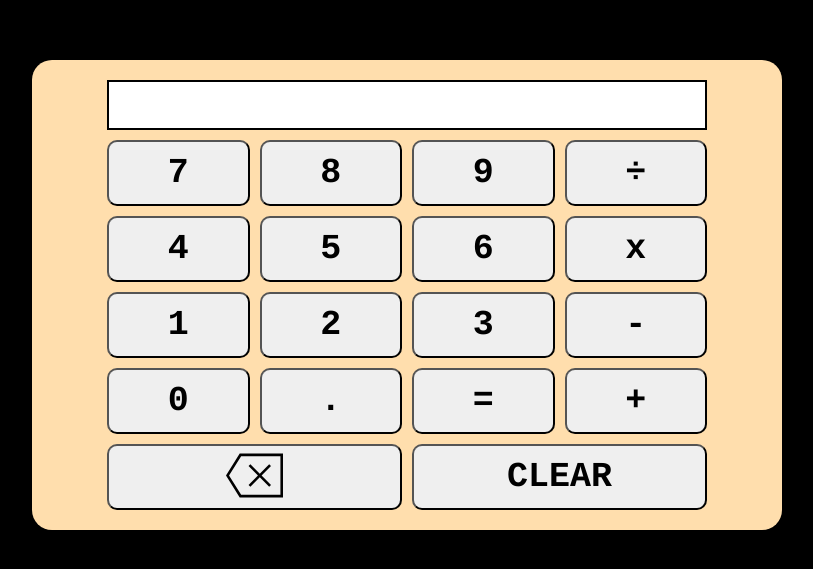
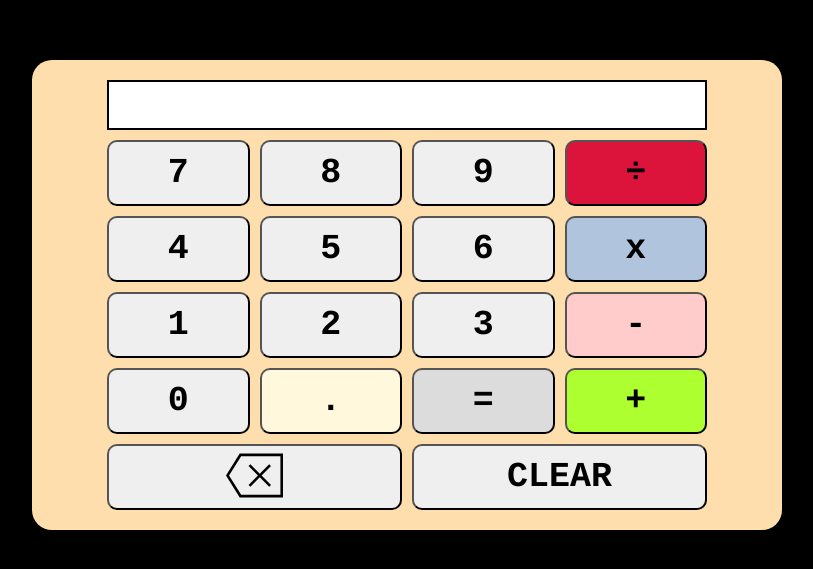
Before and after one commit to jdiaz90/odin-calculator, a plain HTML site: page index.html in a window 1280 px wide. Shown: the part 105-674 px from the top of the page, without its empty margins (233-1046 px from the left). Drawn offline with Linux system fonts and the light colour scheme; a web font is replaced by a local one.

Commit message:
Change color operand buttons

```diff
--- a/styles.css
+++ b/styles.css
@@ -76,3 +76,27 @@ body{
     font-size: 35px;
     border-radius: 10px;
 }
+
+.col input[value="+"]{
+    background-color: greenyellow;
+}
+
+.col input[value="-"]{
+    background-color: #FFCCCB;
+}
+
+.col input[value="x"]{
+    background-color: lightsteelblue;
+}
+
+.col input[value="÷"]{
+    background-color: crimson;
+}
+
+.col input[value="="]{
+    background-color: gainsboro;
+}
+
+.col input[value="."]{
+    background-color: cornsilk;
+}
```
